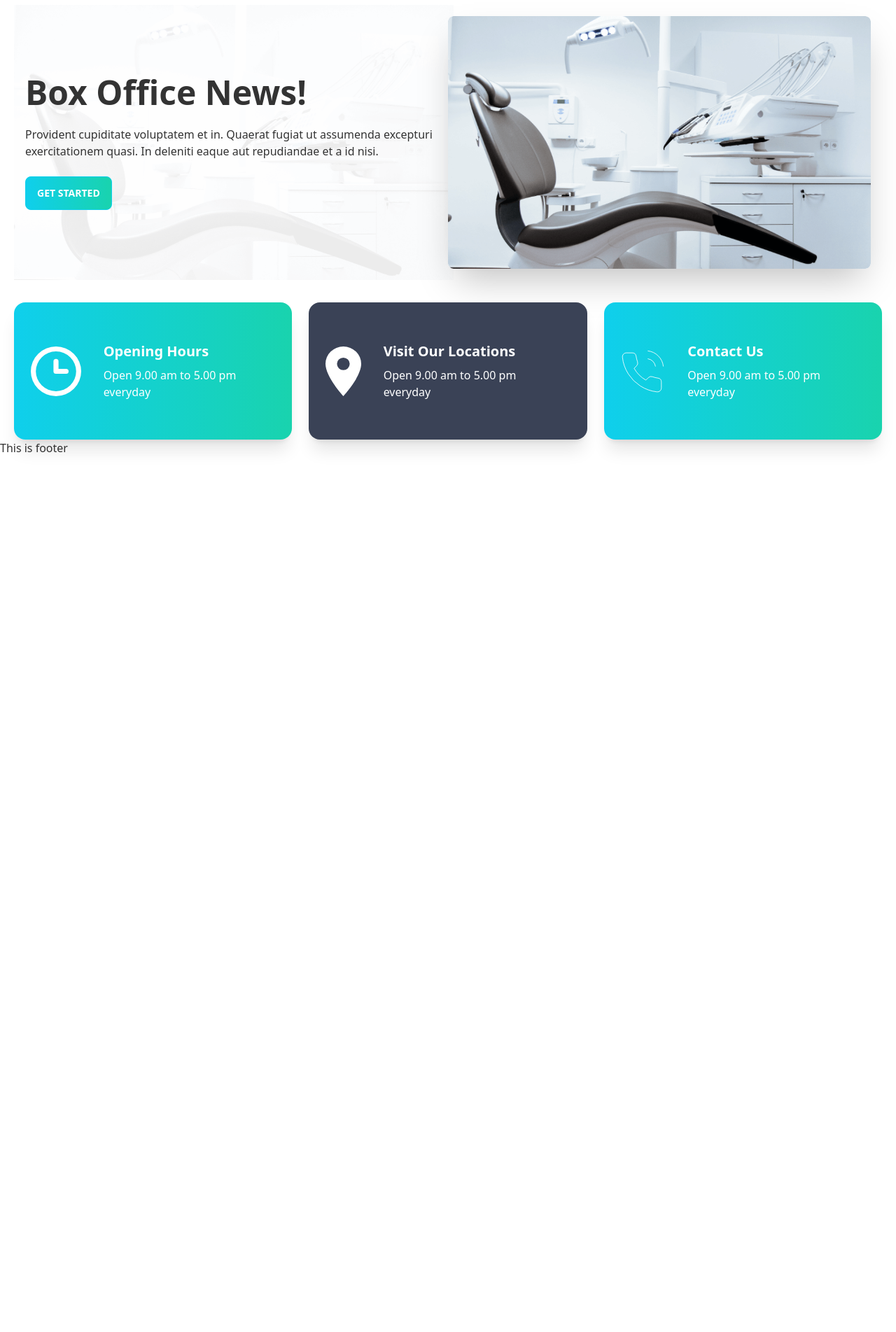
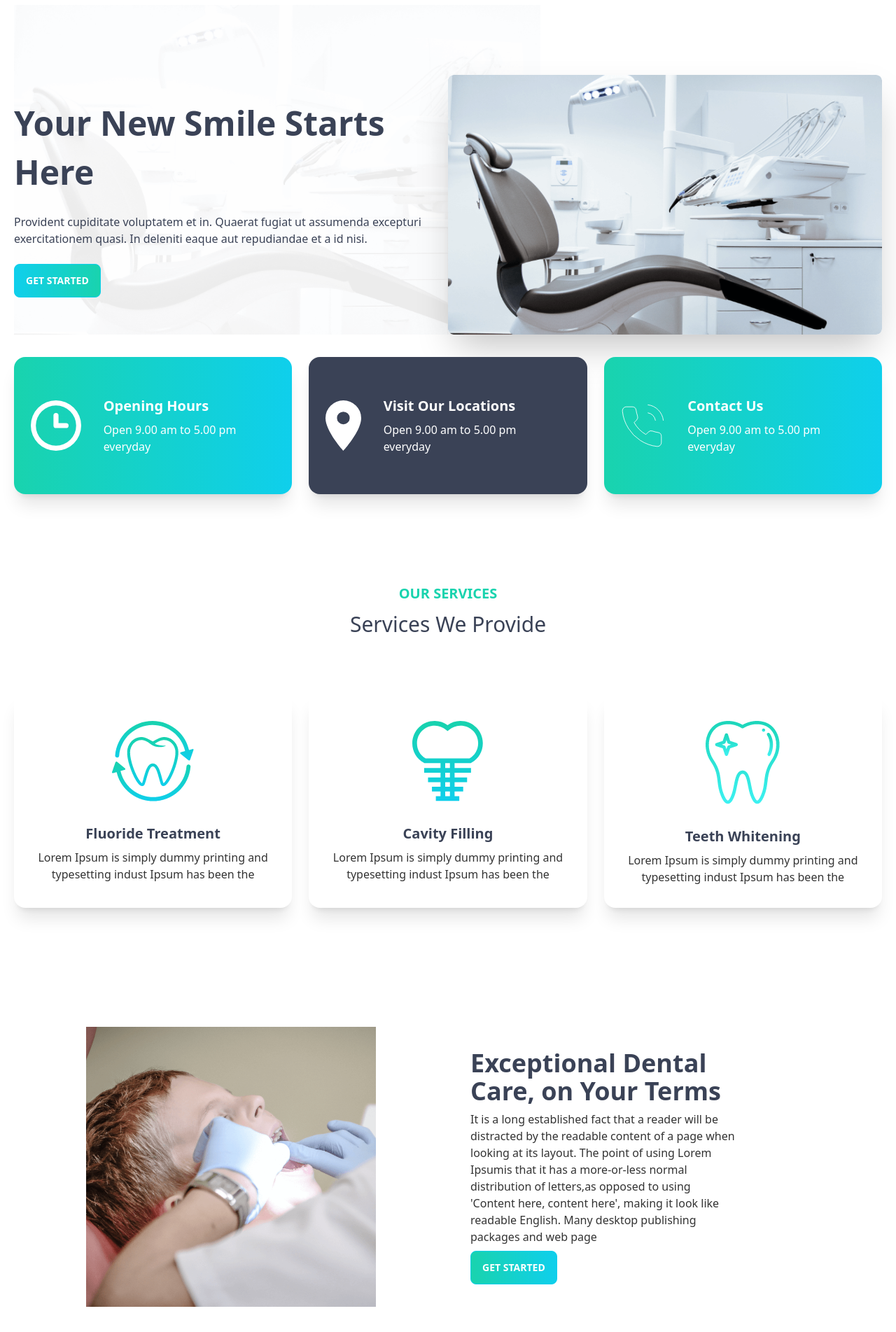
Before and after one commit to KawsarCoder/Doctors-Portal, a React (Vite) app: page / in a window 1280 px wide. Shown: the part 57-1960 px from the top of the page at 70% size. Before the commit the page ends 800 px from the top, so only its background shows below. Built offline with nearby package versions, Linux system fonts and the light colour scheme.

Commit message:
service card added

```diff
--- a/src/App.jsx
+++ b/src/App.jsx
@@ -1,6 +1,6 @@
 import "./App.css";
 import { RouterProvider } from "react-router-dom";
-import router from "./Pages/Routes/Routes";
+import router from "./Components/Routes/Routes";
 
 function App() {
   return (
--- a/src/Pages/Layout/Layout.jsx
+++ b/src/Components/Layout/Layout.jsx
@@ -1,7 +1,7 @@
 import React from "react";
-import Navbar from "../../Components/Shared/Navbar/Navbar";
+import Navbar from "../Shared/Navbar/Navbar";
 import { Outlet } from "react-router-dom";
-import Footer from "../../Components/Shared/Footer/Footer";
+import Footer from "../Shared/Footer/Footer";
 const Layout = () => {
   return (
     <div>
--- a/src/Pages/Routes/Routes.jsx
+++ b/src/Components/Routes/Routes.jsx
@@ -1,7 +1,7 @@
 import { createBrowserRouter } from "react-router-dom";
 import Layout from "../Layout/Layout";
-import Home from "../Home/Home";
-import Login from "../Login/Login";
+import Home from "../../Pages/Home/Home";
+import Login from "../../Pages/Login/Login";
 
 const router = createBrowserRouter([
   {
--- a/src/Pages/Home/Banner/Banner.css
+++ b/src/Pages/Home/Banner/Banner.css
@@ -3,4 +3,6 @@
   background-repeat: no-repeat;
   background-size: contain;
   background-attachment: unset;
+  max-width: 100%;
+  padding: 0;
 }
--- a/src/Pages/Home/Banner/Banner.jsx
+++ b/src/Pages/Home/Banner/Banner.jsx
@@ -10,12 +10,14 @@ const Banner = () => {
       >
         <img
           src={chair}
-          className="rounded-lg w-1/2 shadow-2xl"
+          className="rounded-lg w-1/2 shadow-2xl  mt-[100px]"
           alt="main-banner"
         />
-        <div>
-          <h1 className="text-5xl font-bold">Box Office News!</h1>
-          <p className="py-6">
+        <div className="mt-20">
+          <h1 className="text-5xl font-bold text-accent leading-[70px] lg:w-[90%]">
+            Your New Smile Starts Here
+          </h1>
+          <p className="py-6 text-accent">
             Provident cupiditate voluptatem et in. Quaerat fugiat ut assumenda
             excepturi exercitationem quasi. In deleniti eaque aut repudiandae et
             a id nisi.
--- a/src/Pages/Home/Home.jsx
+++ b/src/Pages/Home/Home.jsx
@@ -1,12 +1,14 @@
 import React from "react";
 import Banner from "./Banner/Banner";
 import InfoCards from "./InfoCards/InfoCards";
+import ServiceCards from "./ServiceCard/ServiceCards";
 
 const Home = () => {
   return (
     <div className="mx-5">
-          <Banner />
-          <InfoCards/>
+      <Banner />
+      <InfoCards />
+      <ServiceCards />
     </div>
   );
 };
--- a/src/Pages/Home/InfoCards/InfoCards.jsx
+++ b/src/Pages/Home/InfoCards/InfoCards.jsx
@@ -10,7 +10,7 @@ const InfoCards = () => {
       name: "Opening Hours",
       description: "Open 9.00 am to 5.00 pm everyday",
       icon: clock,
-      bgClass: "bg-gradient-to-r from-primary to-secondary",
+      bgClass: "bg-gradient-to-r from-secondary to-primary",
     },
     {
       id: 2,
@@ -24,7 +24,7 @@ const InfoCards = () => {
       name: "Contact Us",
       description: "Open 9.00 am to 5.00 pm everyday",
       icon: phone,
-      bgClass: "bg-gradient-to-r from-primary to-secondary",
+      bgClass: "bg-gradient-to-r from-secondary to-primary",
     },
   ];
   return (
--- /dev/null
+++ b/src/Pages/Home/ServiceCard/ServiceCard.jsx
@@ -0,0 +1,18 @@
+import React from "react";
+
+const ServiceCard = ({ service }) => {
+  const { name, image, description } = service;
+  return (
+    <div className="card bg-base-100 shadow-xl">
+      <figure className="px-10 pt-10">
+        <img src={image} alt="service-image" className="rounded-xl" />
+      </figure>
+      <div className="card-body items-center text-center">
+        <h2 className="card-title text-accent">{name}</h2>
+        <p>{description}</p>
+      </div>
+    </div>
+  );
+};
+
+export default ServiceCard;
--- /dev/null
+++ b/src/Pages/Home/ServiceCard/ServiceCards.jsx
@@ -0,0 +1,75 @@
+import React from "react";
+import cavity from "../../../assets/images/cavity.png";
+import whitening from "../../../assets/images/whitening.png";
+import fluoride from "../../../assets/images/fluoride.png";
+import ServiceCard from "./ServiceCard";
+import treatment from "../../../assets/images/treatment.png";
+
+const ServiceCards = () => {
+  const serviceData = [
+    {
+      id: 1,
+      image: fluoride,
+      name: "Fluoride Treatment",
+      description:
+        "Lorem Ipsum is simply dummy printing and typesetting indust Ipsum has been the",
+    },
+    {
+      id: 2,
+      image: cavity,
+      name: "Cavity Filling",
+      description:
+        "Lorem Ipsum is simply dummy printing and typesetting indust Ipsum has been the",
+    },
+    {
+      id: 3,
+      image: whitening,
+      name: "Teeth Whitening",
+      description:
+        "Lorem Ipsum is simply dummy printing and typesetting indust Ipsum has been the",
+    },
+  ];
+
+  return (
+    <div>
+      <div className="text-center mt-32">
+        <h5 className="text-xl font-bold text-secondary">OUR SERVICES</h5>
+        <h2 className="text-3xl text-accent mt-3">Services We Provide</h2>
+      </div>
+      <div className="grid mt-20 lg:grid-cols-3 md:grid-cols-2 grid-cols-1 gap-6">
+        {serviceData.map((service) => (
+          <ServiceCard key={service.id} service={service} />
+        ))}
+      </div>
+      <div className="card card-side grid lg:grid-cols-2 mx-auto h-[400px] my-[170px]">
+        <figure>
+          <img
+            src={treatment}
+            className="lg:w-2/3 rounded-lg"
+            alt="treatment-img"
+          />
+        </figure>
+        <div className="card-body lg:w-[72%]">
+          <h2 className="card-title text-4xl text-accent">
+            Exceptional Dental Care, on Your Terms
+          </h2>
+          <p className="">
+            It is a long established fact that a reader will be distracted by
+            the readable content of a page when looking at its layout. The point
+            of using Lorem Ipsumis that it has a more-or-less normal
+            distribution of letters,as opposed to using 'Content here, content
+            here', making it look like readable English. Many desktop publishing
+            packages and web page
+          </p>
+          <div className="card-actions">
+            <button className="btn btn-primary bg-gradient-to-r from-secondary to-primary text-white">
+              GET STARTED
+            </button>
+          </div>
+        </div>
+      </div>
+    </div>
+  );
+};
+
+export default ServiceCards;
```
